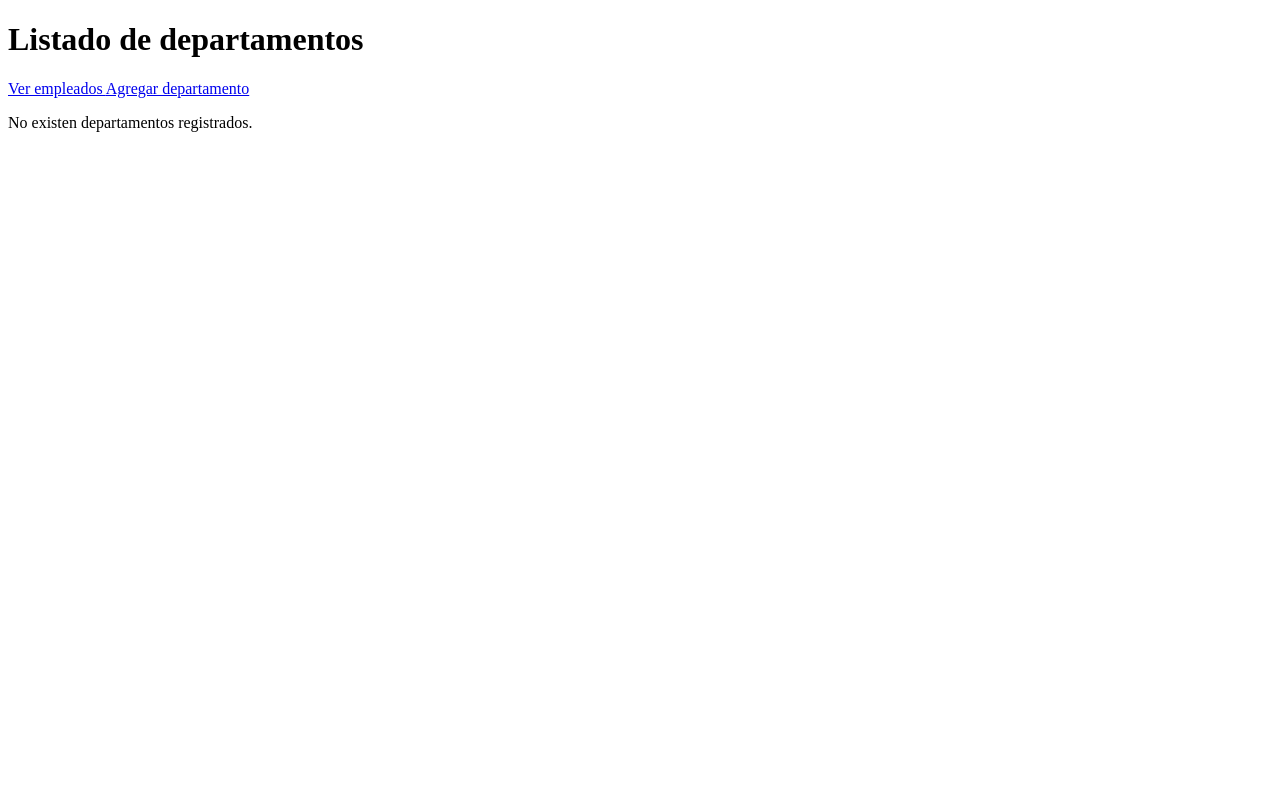
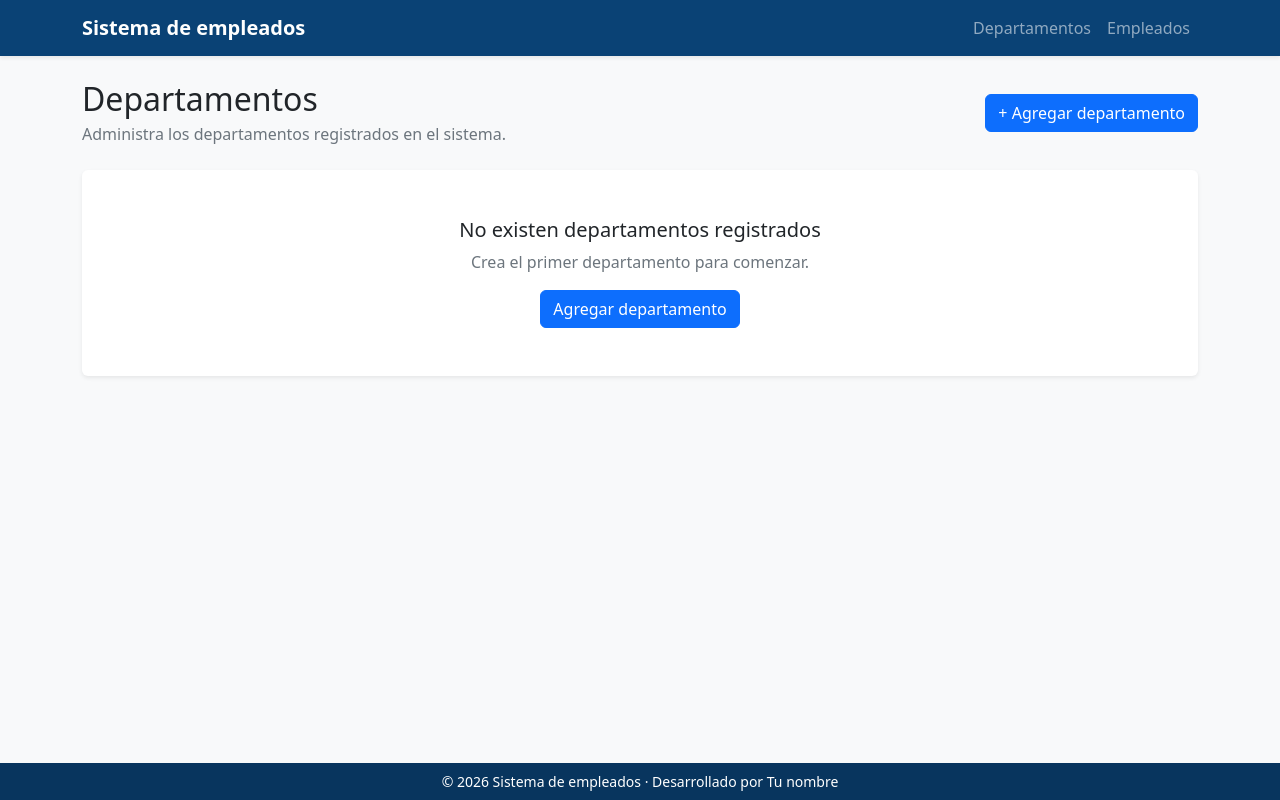
Before and after one commit to gluis10/sistema-empleados-django, a Django app: page /departamentos/ in a window 1280 px wide. Run offline with Django 5.2, Linux system fonts and the light colour scheme; data that the repository does not hold is empty.

Commit message:
Mejora a interfaz de departamentos con Bootstrap

```diff
--- a/empleados/templates/empleados/base.html
+++ b/empleados/templates/empleados/base.html
@@ -10,8 +10,8 @@
         rel="stylesheet"
     >
 </head>
-<body class="bg-light">
-    <nav class="navbar navbar-expand-lg navbar-dark bg-primary shadow-sm">
+<body class="bg-light d-flex flex-column min-vh-100">
+    <nav class="navbar navbar-expand-lg navbar-dark shadow-sm" style="background-color: #0a4275;">
         <div class="container">
             <a class="navbar-brand fw-semibold" href="{% url 'empleados:lista_departamentos' %}">
                 Sistema de empleados
@@ -43,12 +43,13 @@
         </div>
     </nav>
 
-    <main class="container py-4">
+    <main class="container py-4 flex-grow-1">
         {% if messages %}
             {% for message in messages %}
                 <div
                     class="alert alert-{% if message.tags == 'error' %}danger{% else %}{{ message.tags }}{% endif %} alert-dismissible fade show"
                     role="alert"
+                    data-auto-dismiss
                 >
                     {{ message }}
                     <button type="button" class="btn-close" data-bs-dismiss="alert"></button>
@@ -59,6 +60,21 @@
         {% block contenido %}{% endblock %}
     </main>
 
+    <footer class="text-center text-white mt-5" style="background-color: #0a4275;">
+        <div class="text-center py-2 small" style="background-color: rgba(0, 0, 0, 0.2);">
+            © {% now "Y" %} Sistema de empleados · Desarrollado por Tu nombre
+        </div>
+    </footer>
+
     <script src="https://cdn.jsdelivr.net/npm/bootstrap@5.3.3/dist/js/bootstrap.bundle.min.js"></script>
+
+    <script>
+        document.querySelectorAll("[data-auto-dismiss]").forEach(function (alerta) {
+            setTimeout(function () {
+                bootstrap.Alert.getOrCreateInstance(alerta).close();
+            }, 2000);
+        });
+    </script>
+
 </body>
 </html>
--- a/empleados/templates/empleados/lista_departamentos.html
+++ b/empleados/templates/empleados/lista_departamentos.html
@@ -1,49 +1,55 @@
-<!doctype html>
-<html lang="es">
-<head>
-    <meta charset="UTF-8">
-    <title>Departamentos</title>
-</head>
-<body>
-    <h1>Listado de departamentos</h1>
+{% extends "empleados/base.html" %}
 
-    <a href="{% url 'empleados:lista_empleados' %}">
-        Ver empleados
+{% block titulo %}Departamentos | Sistema de empleados{% endblock %}
+
+{% block contenido %}
+    <div class="d-flex flex-column flex-md-row justify-content-between align-items-md-center gap-3 mb-4">
+        <div>
+            <h1 class="h2 mb-1">Departamentos</h1>
+            <p class="text-secondary mb-0">
+                Administra los departamentos registrados en el sistema.
+            </p>
+        </div>
+
+        <a class="btn btn-primary" href="{% url 'empleados:crear_departamento' %}">
+            + Agregar departamento
         </a>
+    </div>
 
-    {% if messages %}
-        <ul>
-            {% for message in messages %}
-                <li>{{ message }}</li>
-            {% endfor %}
-        </ul>
-    {% endif %}
-
-    <a href="{% url 'empleados:crear_departamento' %}">
-        Agregar departamento
-    </a>
-
+    <div class="card shadow-sm border-0">
+        <div class="card-body p-0">
             {% if departamentos %}
-        <table border="1">
-            <thead>
+                <div class="table-responsive">
+                    <table class="table table-hover align-middle mb-0">
+                        <thead class="table-light">
                             <tr>
-                    <th>Código</th>
+                                <th class="ps-4">Código</th>
                                 <th>Nombre</th>
                                 <th>Descripción</th>
-                    <th>Acciones</th>
+                                <th class="text-end pe-4">Acciones</th>
                             </tr>
                         </thead>
                         <tbody>
                             {% for departamento in departamentos %}
                                 <tr>
-                        <td>{{ departamento.codigo }}</td>
-                        <td>{{ departamento.nombre }}</td>
-                        <td>{{ departamento.descripcion }}</td>
-                        <td>
-                            <a href="{% url 'empleados:editar_departamento' departamento.pk %}">
+                                    <td class="ps-4">
+                                        <span class="fw-semibold text-dark">
+                                            {{ departamento.codigo }}
+                                        </span>
+                                    </td>
+                                    <td class="fw-semibold">{{ departamento.nombre }}</td>
+                                    <td>{{ departamento.descripcion|default:"-" }}</td>
+                                    <td class="text-end pe-4">
+                                        <a
+                                            class="btn btn-sm btn-outline-primary"
+                                            href="{% url 'empleados:editar_departamento' departamento.pk %}"
+                                        >
                                             Editar
                                         </a>
-                            <a href="{% url 'empleados:eliminar_departamento' departamento.pk %}">
+                                        <a
+                                            class="btn btn-sm btn-outline-danger"
+                                            href="{% url 'empleados:eliminar_departamento' departamento.pk %}"
+                                        >
                                             Eliminar
                                         </a>
                                     </td>
@@ -51,8 +57,18 @@
                             {% endfor %}
                         </tbody>
                     </table>
+                </div>
             {% else %}
-        <p>No existen departamentos registrados.</p>
+                <div class="p-5 text-center">
+                    <h2 class="h5">No existen departamentos registrados</h2>
+                    <p class="text-secondary">
+                        Crea el primer departamento para comenzar.
+                    </p>
+                    <a class="btn btn-primary" href="{% url 'empleados:crear_departamento' %}">
+                        Agregar departamento
+                    </a>
+                </div>
             {% endif %}
-</body>
-</html>
+        </div>
+    </div>
+{% endblock %}
```
Lines whose indentation alone changed are shown as unchanged.
